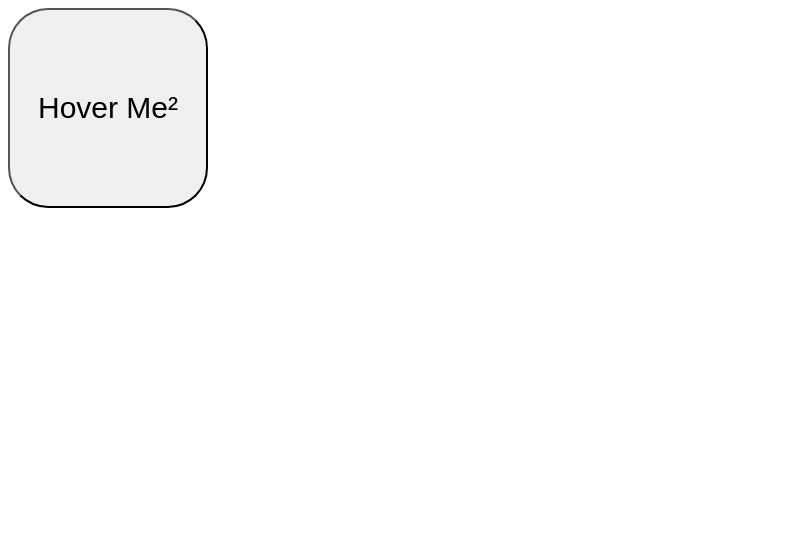
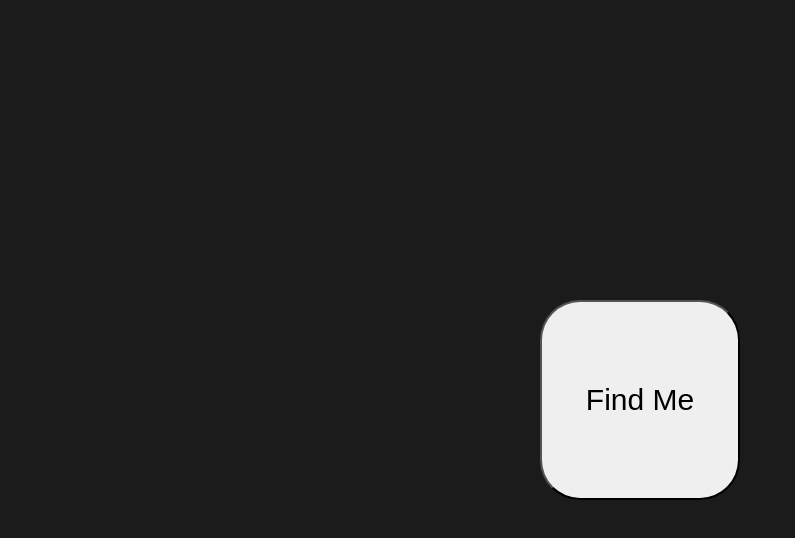
Before and after one commit to kashif0426/Find-me, a plain HTML site: page index.html in a window 1280 px wide. Shown: the whole page, without its empty margins (0-795 px from the left). Drawn offline with Linux system fonts and the light colour scheme.

Commit message:
find me²

```diff
--- a/index.html
+++ b/index.html
@@ -5,9 +5,9 @@
     <meta http-equiv="X-UA-Compatible" content="IE=edge">
     <meta name="viewport" content="width=device-width, initial-scale=1.0">
     <link rel="stylesheet" href="./style/style.css">
-    <title>Hover Me²</title>
+    <title>Find me²</title>
 </head>
 <body>
-    <button>Hover Me²</button>
+    <button>Find Me</button>
 </body>
 </html>
--- a/style/style.css
+++ b/style/style.css
@@ -16,19 +16,33 @@ button{
     cursor: pointer;
 }
 
-button ::before{
+button:before{
     content:"";
     position: absolute;
-    text-indent: -8px;
+    inset: -8px;
     padding: 8px;
     border-radius: 28px;
-    background: conic-gradient(from var --d, 0deg,
-    #21D4FD,
-    #000 30deg 120deg,
-    #b720ff 150deg 180deg,
-    #000 210deg 300deg,
-    #21D4FD 330deg
-    );
-    -webkit-mask:  linear-gradient(#000 0 0) content-box,
-    linear-gardient(#000 0 0);
 }
+
+button:hover:after{
+    transform: rotate(3600deg);
+    transition: .5s, 60s linear transform;
+}
+
+button:hover:before{
+    --d: 3600deg;
+    transition: .5s, 60s linear --d;
+}
+
+button:hover:before{
+    background-color: #222;
+}
+
+body{
+    margin: 0;
+    min-height: 100vh;
+    display: grid;
+    place-content: center;
+    grid-auto-flow: column;
+    background-color: #1b1b1c;
+}
```
